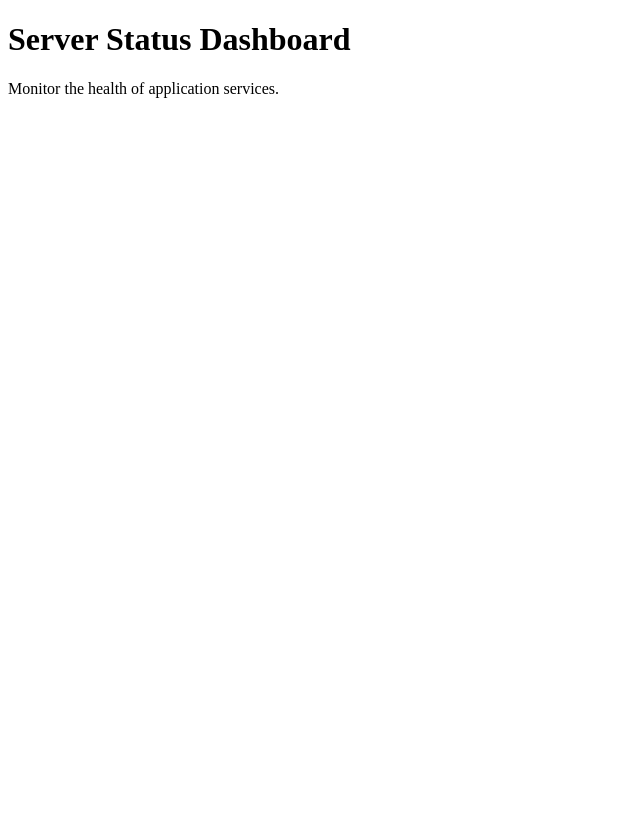
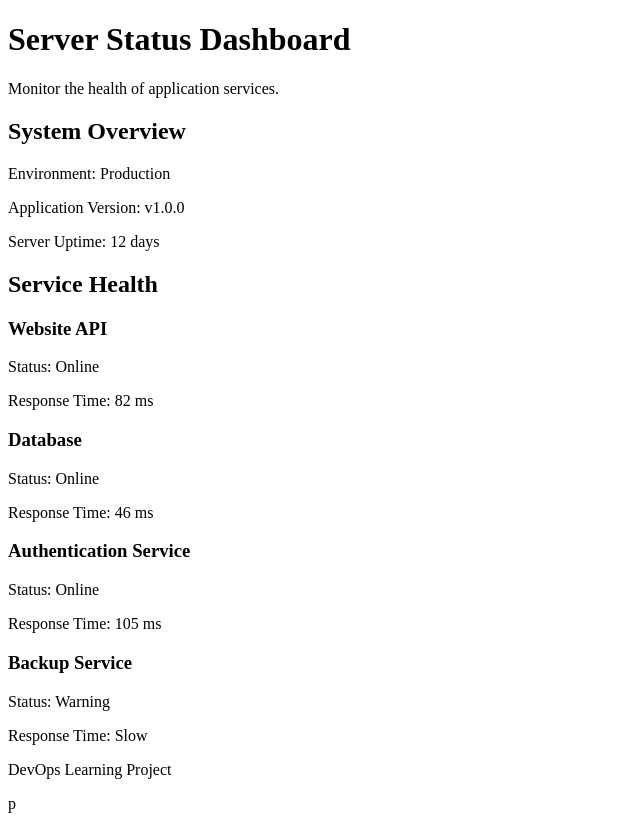
Before and after one commit to kavishkach/server-status-dashboard, a plain HTML site: page index.html in a window 1280 px wide. Shown: the whole page, without its empty margins (0-640 px from the left). Before the commit the page ends 800 px from the top, so only its background shows below. Drawn offline with Linux system fonts and the light colour scheme.

Commit message:
feat: add semantic dashboard structure

```diff
--- a/index.html
+++ b/index.html
@@ -8,7 +8,51 @@
 </head>
 
 <body>
+<header>
     <h1>Server Status Dashboard</h1>
     <p>Monitor the health of application services.</p>
+</header>
+
+<main>
+    <section>
+        <h2>System Overview</h2>
+
+        <p>Environment: Production</p>
+        <p>Application Version: v1.0.0</p>
+        <p>Server Uptime: 12 days</p>
+    </section>
+
+    <section>
+        <h2>Service Health</h2>
+
+        <article>
+            <h3>Website API</h3>
+            <p>Status: Online</p>
+            <p>Response Time: 82 ms</p>
+        </article>
+
+        <article>
+            <h3>Database</h3>
+            <p>Status: Online</p>
+            <p>Response Time: 46 ms</p>
+        </article>
+
+        <article>
+            <h3>Authentication Service</h3>
+            <p>Status: Online</p>
+            <p>Response Time: 105 ms</p>
+        </article>
+
+        <article>
+            <h3>Backup Service</h3>
+            <p>Status: Warning</p>
+            <p>Response Time: Slow</p>
+        </article>
+    </section>
+</main>
+
+<footer>
+    <p>DevOps Learning Project</p>
+</footer>p
 </body>
 </html>
```
